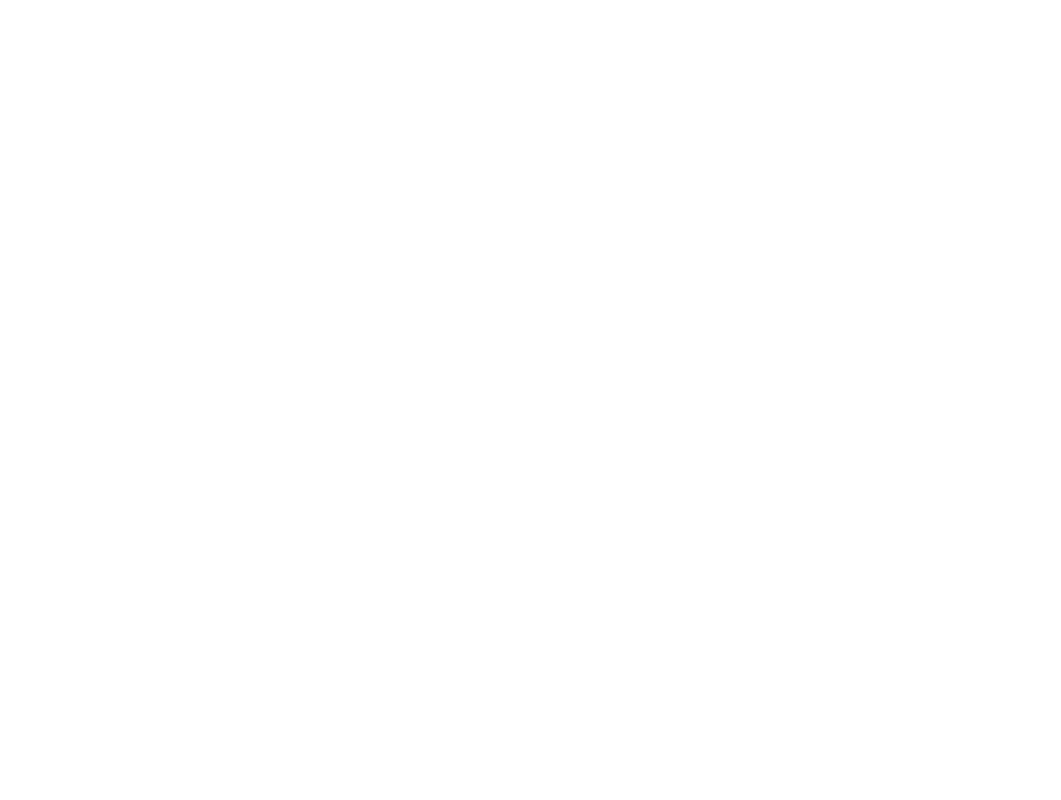
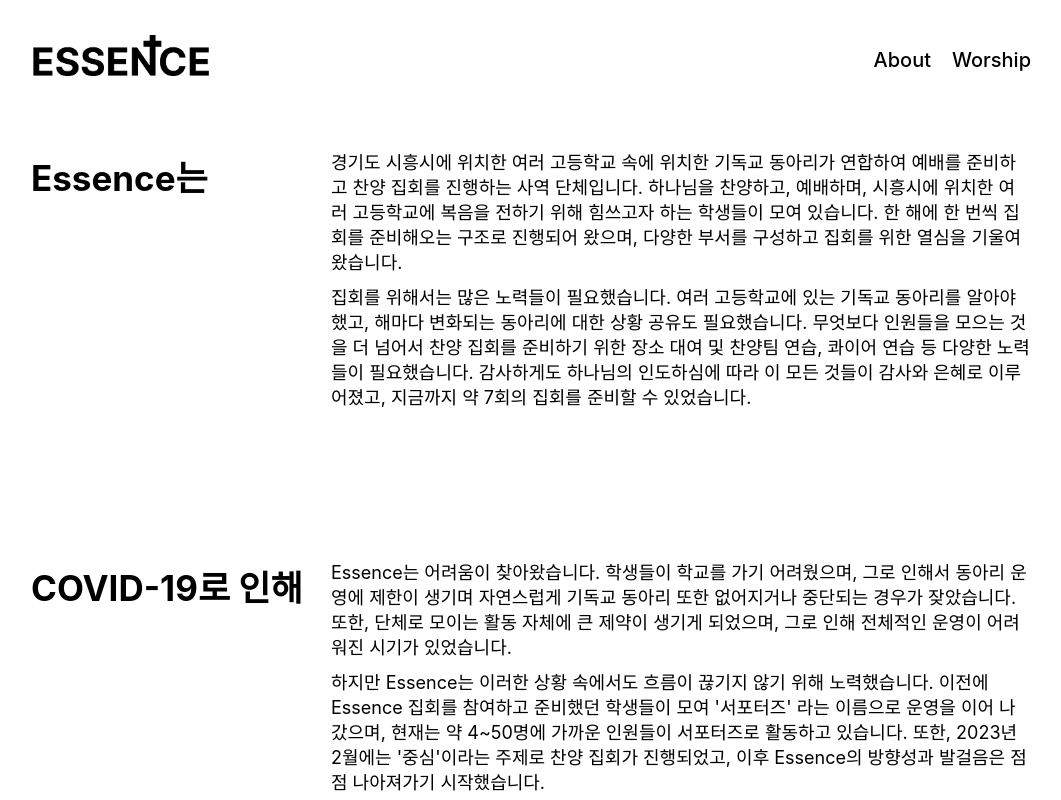
Before and after one commit to PangilProject/PublicOfEssence, a React (Create React App) app: page /about in a window 1280 px wide. Before the commit this address had no page. Shown: the top 800 px of the page, without its empty margins (109-1170 px from the left). Built offline with nearby package versions, Linux system fonts and the light colour scheme.

Commit message:
edit : About Page

```diff
--- a/src/Layout/Header.js
+++ b/src/Layout/Header.js
@@ -28,8 +28,8 @@ function Header() {
                 </MyLink>
             </ContainerLogo>
             <MenuItemList>
-                <MyLink to="/">
-                    <MenuItem>Home</MenuItem>
+                <MyLink to="/about">
+                    <MenuItem>About</MenuItem>
                 </MyLink>
 
                 <MyLink to="/worship">
--- a/src/Layout/MyRoutes.js
+++ b/src/Layout/MyRoutes.js
@@ -2,12 +2,14 @@ import { Route, Routes } from "react-router-dom";
 import HomePage from "../Pages/HomePage/HomePage"
 import WorshipPage from "../Pages/WorshipPage/WorshipPage"
 import LayoutOutlet from "./LayoutOutlet";
+import AboutPage from "../Pages/AboutPage/AboutPage";
 function MyRoutes() {
 
     return (
         <Routes>
             <Route element={<LayoutOutlet />}>
-                <Route index path="/" element={<HomePage/> }/>
+                <Route index path="/" element={<HomePage />} />
+                <Route path = "/about" element={<AboutPage/>} />
                 <Route path = "/worship" element={<WorshipPage/>}/>
             </Route>
         </Routes>
--- /dev/null
+++ b/src/Pages/AboutPage/AboutPage.js
@@ -0,0 +1,87 @@
+import styled from "styled-components";
+import { Container100P100P } from "../HomePage/HomePage";
+
+function AboutPage() {
+
+    return (
+        <Container100P100P>
+            <WrapperRow>
+                <ContainerQuestion>
+                    <Question>Essence는</Question>
+                </ContainerQuestion>
+                <ContainerAnswer>
+                    <Answer>
+                        경기도 시흥시에 위치한 여러 고등학교 속에 위치한 기독교 동아리가 연합하여 예배를 준비하고 찬양 집회를 진행하는 사역 단체입니다. 하나님을 찬양하고, 예배하며, 시흥시에 위치한 여러 고등학교에 복음을 전하기 위해 힘쓰고자 하는 학생들이 모여 있습니다. 한 해에 한 번씩 집회를 준비해오는 구조로 진행되어 왔으며, 다양한 부서를 구성하고 집회를 위한 열심을 기울여 왔습니다.
+                    </Answer>
+                    <Answer>
+                        집회를 위해서는 많은 노력들이 필요했습니다. 여러 고등학교에 있는 기독교 동아리를 알아야 했고, 해마다 변화되는 동아리에 대한 상황 공유도 필요했습니다. 무엇보다 인원들을 모으는 것을 더 넘어서 찬양 집회를 준비하기 위한 장소 대여 및 찬양팀 연습, 콰이어 연습 등 다양한 노력들이 필요했습니다. 감사하게도 하나님의 인도하심에 따라 이 모든 것들이 감사와 은혜로 이루어졌고, 지금까지 약 7회의 집회를 준비할 수 있었습니다.
+                    </Answer>
+                </ContainerAnswer>
+            </WrapperRow>
+            <WrapperRow>
+                <ContainerQuestion>
+                    <Question>COVID-19로 인해</Question>
+                </ContainerQuestion>
+                <ContainerAnswer>
+                    <Answer>
+                        Essence는 어려움이 찾아왔습니다. 학생들이 학교를 가기 어려웠으며, 그로 인해서 동아리 운영에 제한이 생기며 자연스럽게 기독교 동아리 또한 없어지거나 중단되는 경우가 잦았습니다. 또한, 단체로 모이는 활동 자체에 큰 제약이 생기게 되었으며, 그로 인해 전체적인 운영이 어려워진 시기가 있었습니다.
+                    </Answer>
+                    <Answer>
+                        하지만 Essence는 이러한 상황 속에서도 흐름이 끊기지 않기 위해 노력했습니다. 이전에 Essence 집회를 참여하고 준비했던 학생들이 모여 '서포터즈' 라는 이름으로 운영을 이어 나갔으며, 현재는 약 4~50명에 가까운 인원들이 서포터즈로 활동하고 있습니다. 또한, 2023년 2월에는 '중심'이라는 주제로 찬양 집회가 진행되었고, 이후 Essence의 방향성과 발걸음은 점점 나아져가기 시작했습니다.
+                    </Answer>
+                </ContainerAnswer>
+            </WrapperRow>
+            <WrapperRow>
+                <ContainerQuestion>
+                    <Question>앞으로는</Question>
+                </ContainerQuestion>
+                <ContainerAnswer>
+                    <Answer>
+                        다시 시흥시 청소년 연합예배가 시흥시 땅 가운데 진행되고, 서포터즈가 주축이 되는 것이 아닌 학생들이 주축이 되어 찬양이 흘러나고, 예배의 뜨거움이 전해질 수 있는 것이 가장 큰 목표입니다. 이를 위해서는 많은 분들의 중보와 관심이 필요합니다. 함께 중보해주시면 감사하겠습니다.
+                    </Answer>
+                </ContainerAnswer>
+            </WrapperRow>
+        </Container100P100P>
+    );
+}
+
+const WrapperRow = styled.div`
+    width: 100%;
+    height : auto;
+
+    display: flex;
+    padding-top : 50px;
+    box-sizing: border-box;
+
+    margin-bottom: 100px;
+
+    &:last-child{
+        margin-bottom: 0px;
+    }
+`;
+
+const ContainerQuestion = styled.div`
+    width: 30%;
+
+`;
+
+const ContainerAnswer = styled.div`
+    width: 70%;
+`;
+
+const Question = styled.p`
+    font-size: 35px;
+    font-weight: bold;
+`
+
+const Answer = styled.p`
+    font-size: 18px;
+    line-height: 25px;
+
+    margin-bottom: 10px;
+
+    &:last-child {
+        margin-bottom: 0px;
+    }
+`
+export default AboutPage;
```
